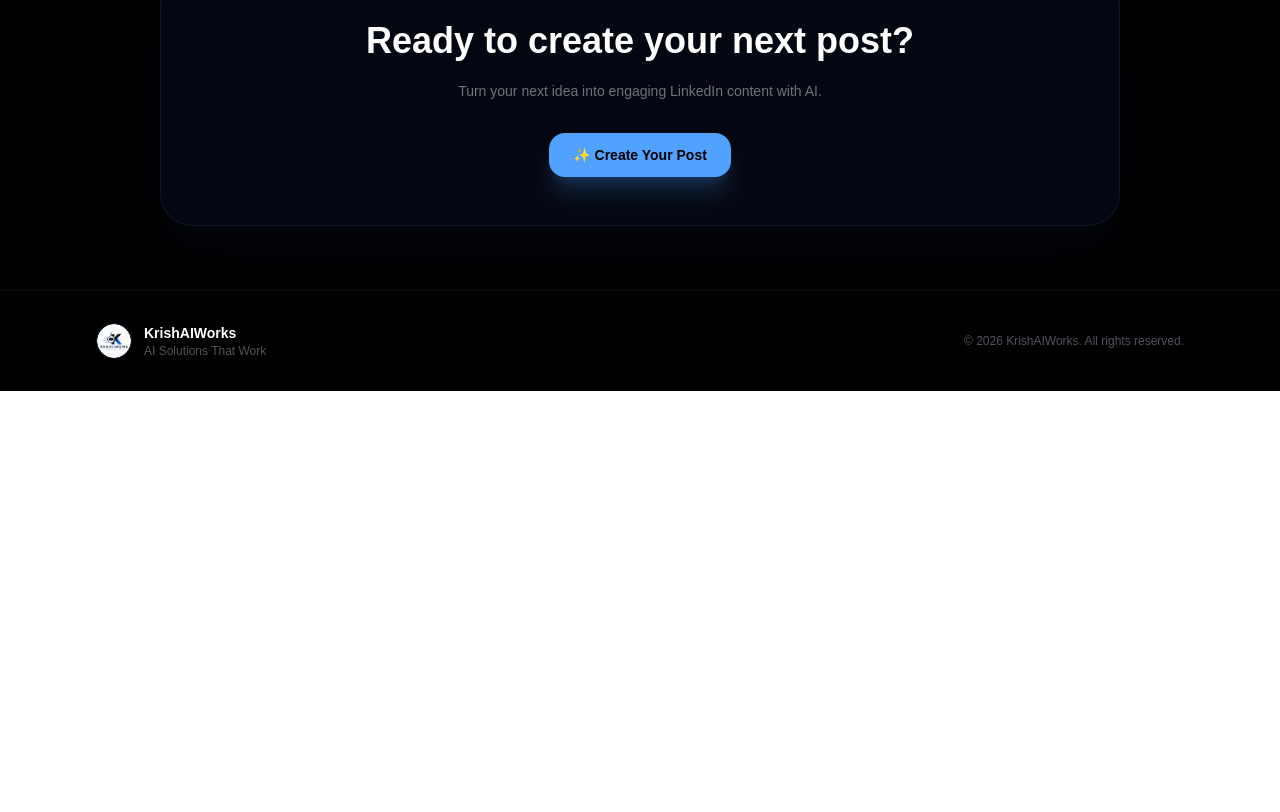
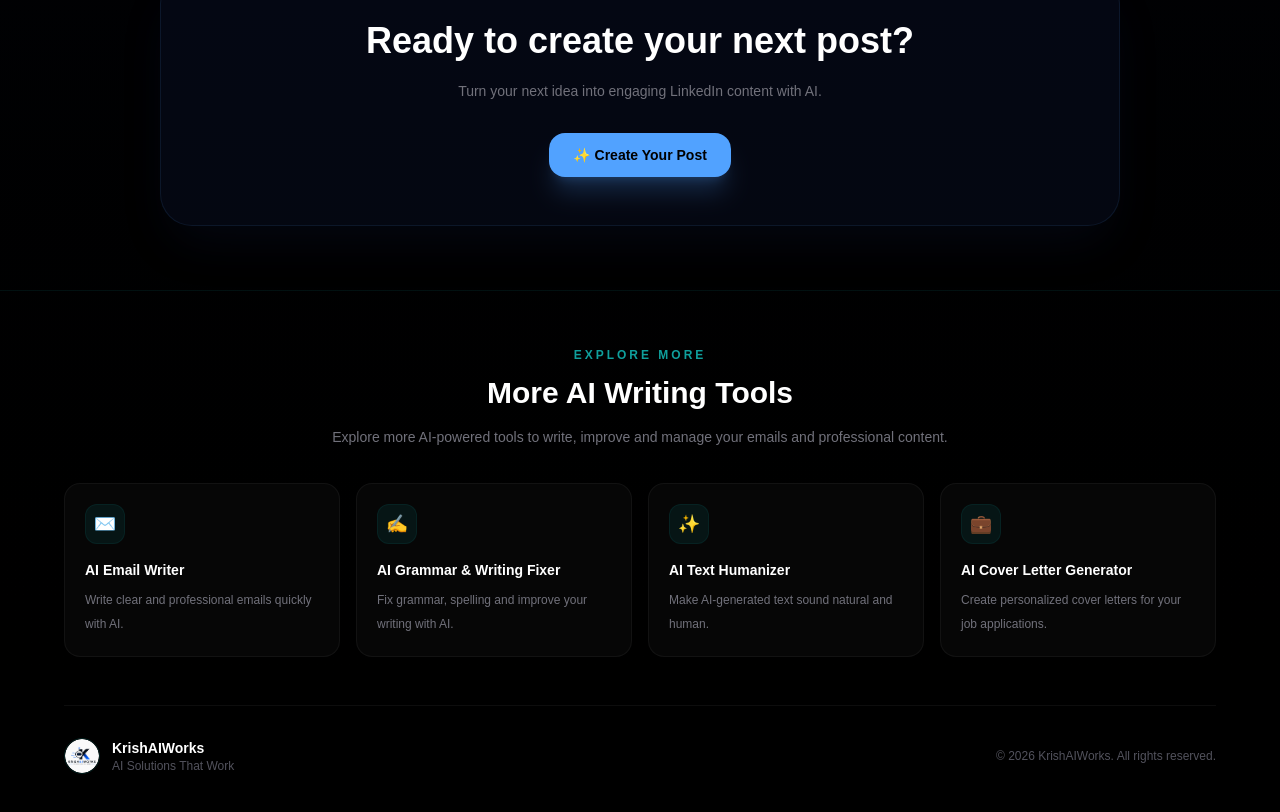
Before and after one commit to selfindependentkartik8-alt/ai-linkedin-post-generator, a Next.js app: page / in a window 1280 px wide. Shown: the part 3670-4482 px from the top of the page. Before the commit the page ends 4061 px from the top, so only its background shows below. Built offline with nearby package versions, Linux system fonts and the light colour scheme.

Commit message:
Add internal links and related tools

```diff
--- a/app/page.tsx
+++ b/app/page.tsx
@@ -796,25 +796,144 @@ export default function Home() {
 
       </section>
 
-      {/* SIMPLE FOOTER */}
+{/* FOOTER */}
 
-      <footer className="relative z-10 border-t border-white/5 bg-black/40">
+<footer className="relative z-10 border-t border-[#0f9f9c]/10 px-4 py-14">
 
-        <div className="mx-auto flex w-full max-w-6xl flex-col items-center justify-between gap-4 px-4 py-8 text-center sm:flex-row sm:px-8 sm:text-left">
+  <div className="mx-auto w-full max-w-6xl">
+
+    {/* RELATED TOOLS */}
+
+    <div className="mb-12">
+
+      <div className="mx-auto max-w-2xl text-center">
+
+        <p className="text-xs font-semibold uppercase tracking-[0.25em] text-[#0f9f9c]">
+          Explore More
+        </p>
+
+        <h2 className="mt-3 text-2xl font-bold text-white sm:text-3xl">
+          More AI Writing Tools
+        </h2>
+
+        <p className="mt-3 text-sm leading-7 text-zinc-500">
+          Explore more AI-powered tools to write, improve and manage
+          your emails and professional content.
+        </p>
+
+      </div>
+
+      <div className="mt-8 grid gap-4 sm:grid-cols-2 lg:grid-cols-4">
+
+        {/* AI EMAIL WRITER */}
+
+        <a
+          href="https://aiemailwriter.krishaiworks.com/"
+          className="group rounded-2xl border border-white/5 bg-white/[0.025] p-5 transition hover:-translate-y-1 hover:border-[#0f9f9c]/20 hover:bg-[#0f9f9c]/[0.03]"
+        >
+
+          <div className="flex h-10 w-10 items-center justify-center rounded-xl border border-[#0f9f9c]/10 bg-[#0f9f9c]/10 text-lg">
+            ✉️
+          </div>
+
+          <h3 className="mt-4 text-sm font-semibold text-white transition group-hover:text-[#0f9f9c]">
+            AI Email Writer
+          </h3>
+
+          <p className="mt-2 text-xs leading-6 text-zinc-500">
+            Write clear and professional emails quickly with AI.
+          </p>
+
+        </a>
+
+        {/* AI GRAMMAR & WRITING FIXER */}
+
+        <a
+          href="https://aigrammarwritingfixer.krishaiworks.com/"
+          className="group rounded-2xl border border-white/5 bg-white/[0.025] p-5 transition hover:-translate-y-1 hover:border-[#0f9f9c]/20 hover:bg-[#0f9f9c]/[0.03]"
+        >
+
+          <div className="flex h-10 w-10 items-center justify-center rounded-xl border border-[#0f9f9c]/10 bg-[#0f9f9c]/10 text-lg">
+            ✍️
+          </div>
+
+          <h3 className="mt-4 text-sm font-semibold text-white transition group-hover:text-[#0f9f9c]">
+            AI Grammar & Writing Fixer
+          </h3>
+
+          <p className="mt-2 text-xs leading-6 text-zinc-500">
+            Fix grammar, spelling and improve your writing with AI.
+          </p>
+
+        </a>
+
+        {/* AI TEXT HUMANIZER */}
+
+        <a
+          href="https://aitexthumanizer.krishaiworks.com/"
+          className="group rounded-2xl border border-white/5 bg-white/[0.025] p-5 transition hover:-translate-y-1 hover:border-[#0f9f9c]/20 hover:bg-[#0f9f9c]/[0.03]"
+        >
+
+          <div className="flex h-10 w-10 items-center justify-center rounded-xl border border-[#0f9f9c]/10 bg-[#0f9f9c]/10 text-lg">
+            ✨
+          </div>
+
+          <h3 className="mt-4 text-sm font-semibold text-white transition group-hover:text-[#0f9f9c]">
+            AI Text Humanizer
+          </h3>
+
+          <p className="mt-2 text-xs leading-6 text-zinc-500">
+            Make AI-generated text sound natural and human.
+          </p>
+
+        </a>
+
+        {/* AI COVER LETTER GENERATOR */}
+
+        <a
+          href="https://aicoverlettergenerator.krishaiworks.com/"
+          className="group rounded-2xl border border-white/5 bg-white/[0.025] p-5 transition hover:-translate-y-1 hover:border-[#0f9f9c]/20 hover:bg-[#0f9f9c]/[0.03]"
+        >
+
+          <div className="flex h-10 w-10 items-center justify-center rounded-xl border border-[#0f9f9c]/10 bg-[#0f9f9c]/10 text-lg">
+            💼
+          </div>
+
+          <h3 className="mt-4 text-sm font-semibold text-white transition group-hover:text-[#0f9f9c]">
+            AI Cover Letter Generator
+          </h3>
+
+          <p className="mt-2 text-xs leading-6 text-zinc-500">
+            Create personalized cover letters for your job applications.
+          </p>
+
+        </a>
+
+      </div>
+
+    </div>
+
+    {/* FOOTER MAIN */}
+
+    <div className="border-t border-white/5 pt-8">
+
+      <div className="flex flex-col items-center justify-between gap-5 text-center sm:flex-row sm:text-left">
 
         <div className="flex items-center gap-3">
 
-            <div className="flex h-9 w-9 items-center justify-center overflow-hidden rounded-full border border-blue-400/20">
+          <div className="flex h-9 w-9 items-center justify-center overflow-hidden rounded-full border border-[#0f9f9c]/20">
+
             <img
               src="/logo.png"
               alt="KrishAIWorks"
               className="h-full w-full rounded-full object-cover"
             />
+
           </div>
 
           <div>
 
-              <p className="text-sm font-semibold text-white">
+            <p className="text-sm font-bold text-white">
               KrishAIWorks
             </p>
 
@@ -827,8 +946,12 @@ export default function Home() {
         </div>
 
         <p className="text-xs text-zinc-600">
-            © 2026 KrishAIWorks. All rights reserved.
+          © {new Date().getFullYear()} KrishAIWorks. All rights reserved.
         </p>
+
+      </div>
+
+    </div>
 
   </div>
 
```
Lines whose indentation alone changed are shown as unchanged.
